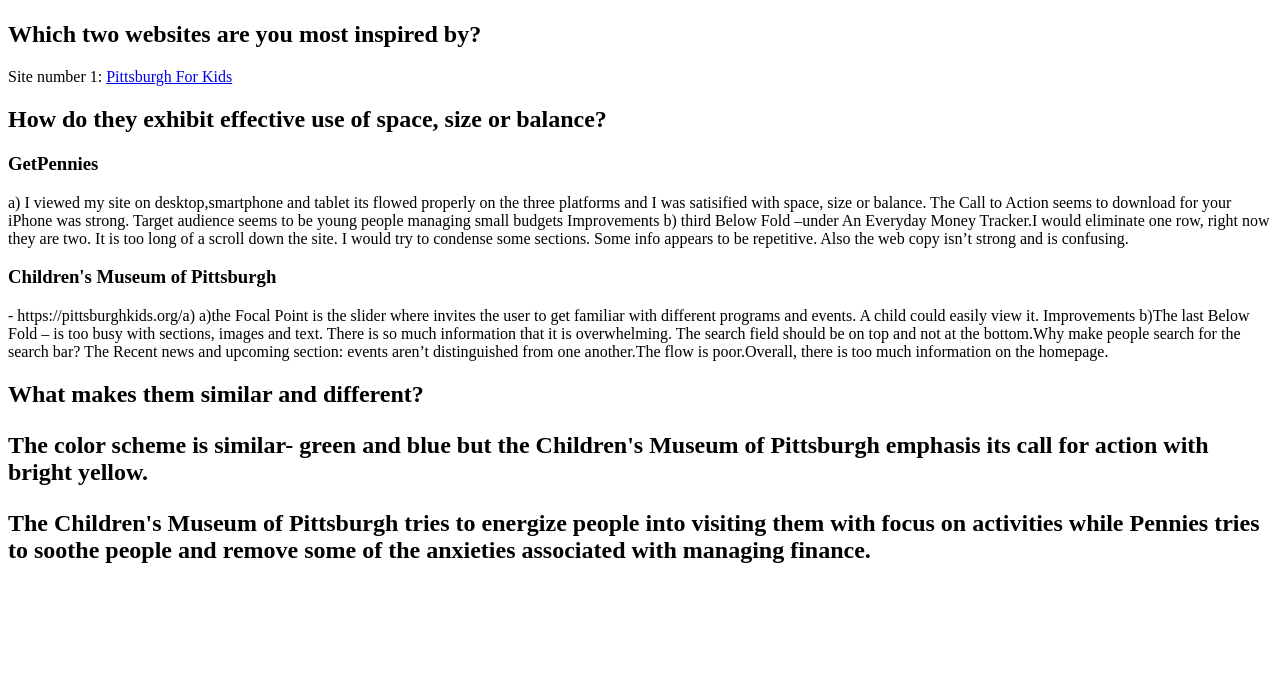
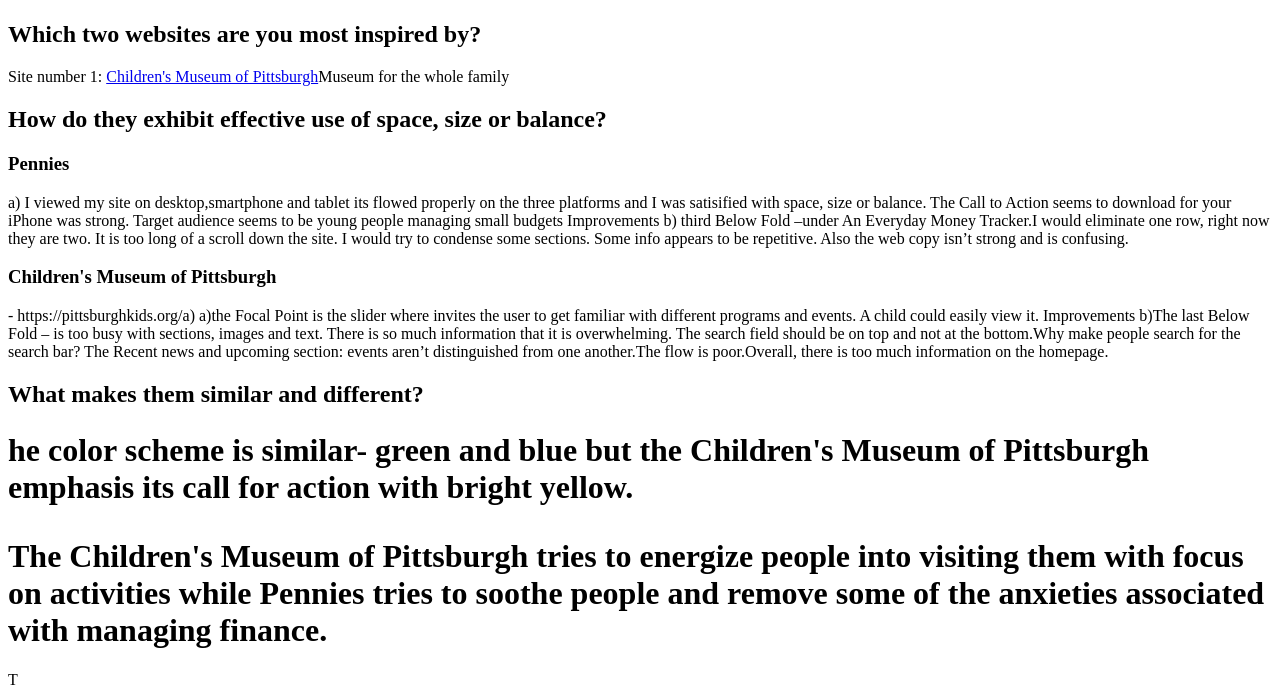
Before and after one commit to anehoward/anehoward.github.io, a plain HTML site: page unit2/index.html in a window 1280 px wide. Shown: the part 1137-1834 px from the top of the page. Before the commit the page ends 1721 px from the top, so only its background shows below. Drawn offline with Linux system fonts and the light colour scheme.

Commit message:
Update index.html

```diff
--- a/unit2/index.html
+++ b/unit2/index.html
@@ -14,10 +14,10 @@
 		<img src="images/sketch3.jpg" alt="Sketch 1" width="400px"></li>
 	</ul>
 <h2>Which two websites are you most inspired by?</h2>
-<p><p>Site number 1: <a href="https://www.getpennies.com> GetPennies </a> Budget your monies </p>
-<p>Site number 2: <a href="https://pittsburghkids.org/> Pittsburgh For Kids</a></p>
+<p><p>Site number 1: <a href="https://www.getpennies.com> Pennies </a> Budget your monies </p>
+<p>Site number 2: <a href="https://www.pittsburghkids.org/> Children's Museum of Pittsburgh</a>Museum for the whole family</p>
 <h2>How do they exhibit effective use of space, size or balance?</h2>
-<h3>GetPennies</h3>
+<h3>Pennies</h3>
 a) I viewed my site on desktop,smartphone and tablet its flowed properly on the three platforms and I was satisified
 with space, size or balance.
 The Call to Action seems to download for your iPhone was strong.
@@ -36,7 +36,7 @@ b)The last Below Fold – is too busy with sections, images and text. There is s
 The search field should be on top and not at the bottom.Why make people search for the search bar?
 The Recent news and upcoming section: events aren’t distinguished from one another.The flow is poor.Overall, there is too much information on the homepage.
 <p><h2>What makes them similar and different?</2></p>
-<p>The color scheme is similar- green and blue but the Children's Museum of Pittsburgh emphasis its call for action with bright yellow.</p>
-The Children's Museum of Pittsburgh tries to energize people into visiting them with focus on activities while Pennies tries to soothe people and remove some of the anxieties associated with managing finance.
+<p><h1>he color scheme is similar- green and blue but the Children's Museum of Pittsburgh emphasis its call for action with bright yellow.</p>
+The Children's Museum of Pittsburgh tries to energize people into visiting them with focus on activities while Pennies tries to soothe people and remove some of the anxieties associated with managing finance.</h1>T
 </body>
 </html>
```
